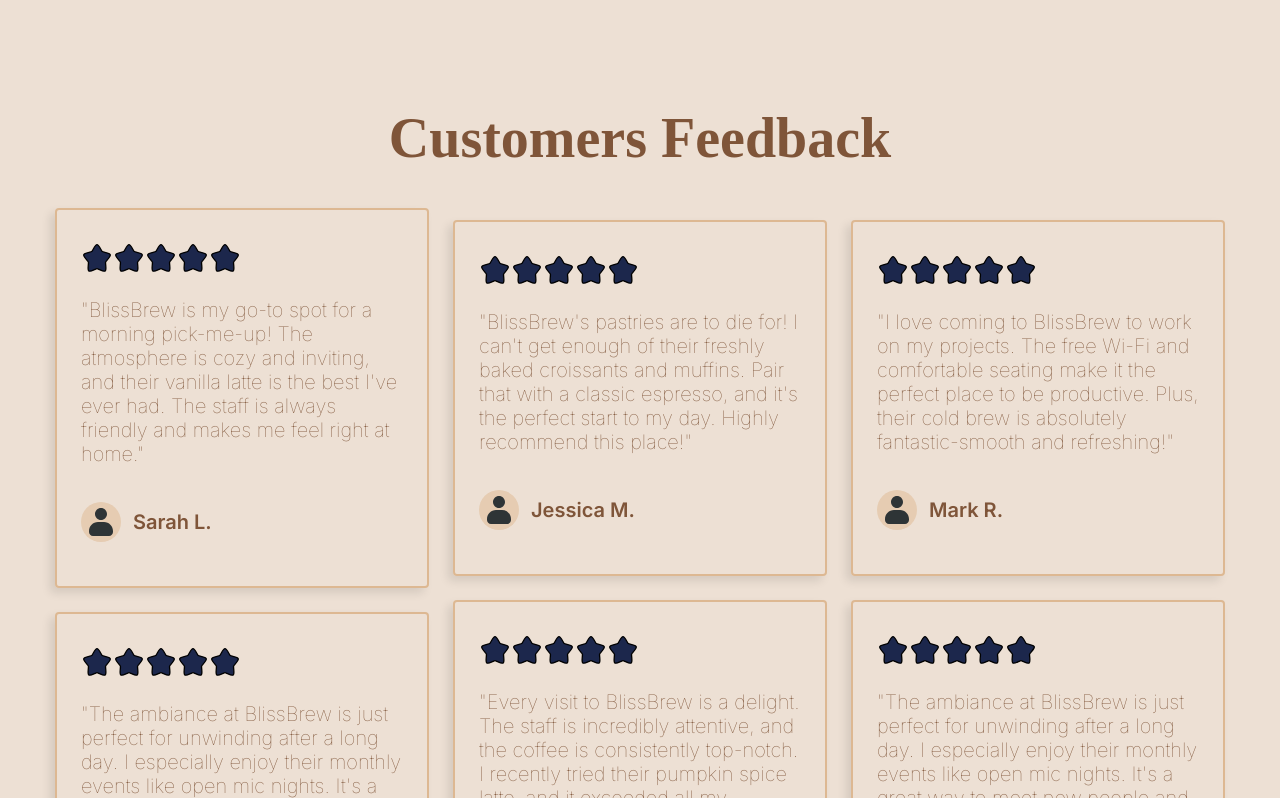
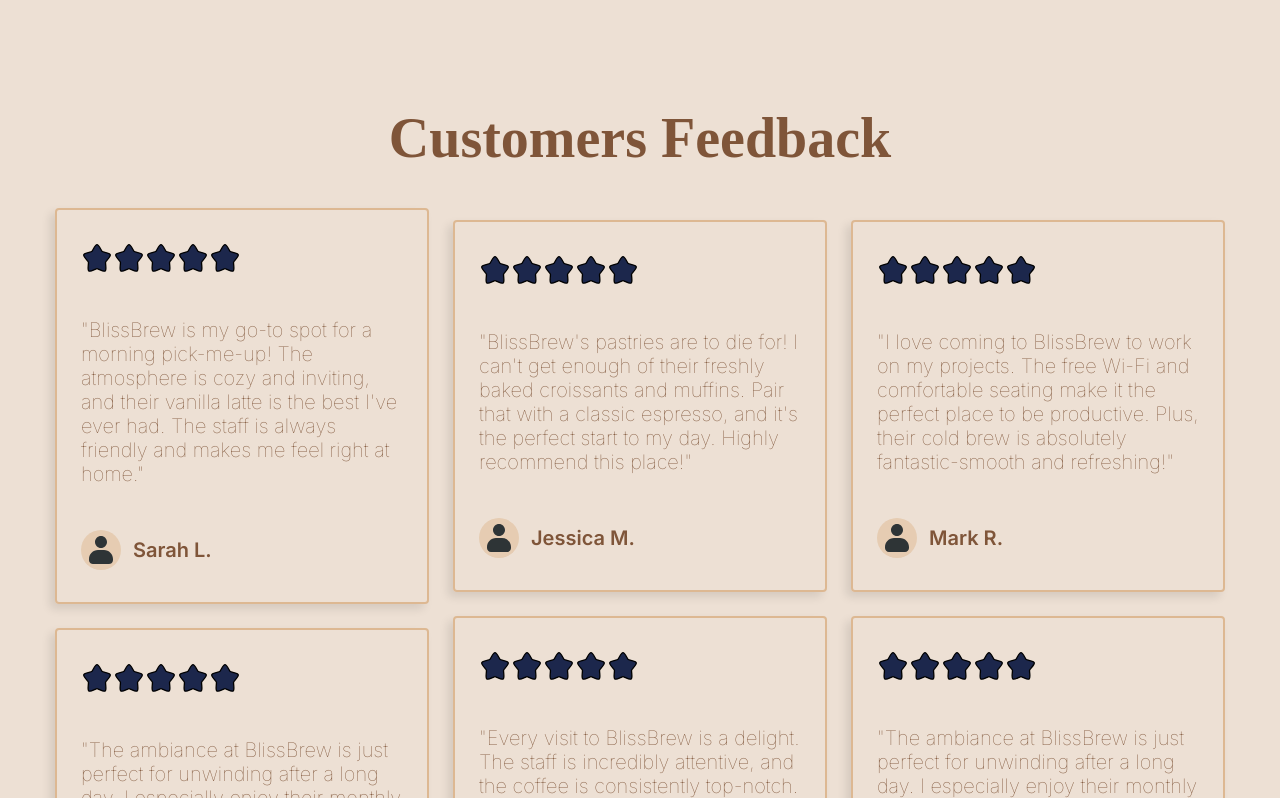
Before and after one commit to Jasmyre/blissbrew, a Next.js app: page / in a window 1280 px wide. Shown: the part 2487-3285 px from the top of the page. Built offline with nearby package versions, Linux system fonts and the light colour scheme; a web font is replaced by a local one.

Commit message:
Feat: added weight

```diff
--- a/app/layout.jsx
+++ b/app/layout.jsx
@@ -1,10 +1,12 @@
 import { SpeedInsights } from "@vercel/speed-insights/next";
-
-import { Inter } from "next/font/google";
-import Header from "@/components/header/Header";
 
 import "./globals.css";
 import './css/all.css'
+
+import Header from "@/components/header/Header";
+
+import { Inter } from "next/font/google";
+const inter = Inter({subsets: ["latin"], weight: ["300"]})
 
 export const metadata = {
 	title: "BlissBrew",
@@ -15,7 +17,7 @@
 const RootLayout = ({ children }) => {
   return (
 		<html lang="en">
-			<body id="home">
+			<body id="home" className={inter.className}>
 				<Header navigations={["about", "menu", "contact"]}/>
 				{children}
 				<SpeedInsights />
--- a/components/feedback/Feedback.jsx
+++ b/components/feedback/Feedback.jsx
@@ -1,11 +1,11 @@
-import React from 'react'
-import PropTypes from 'prop-types'
-import Image from 'next/image'
+import React from "react";
+import PropTypes from "prop-types";
+import Image from "next/image";
 
-import styles from './Feedback.module.css'
+import styles from "./Feedback.module.css";
 
 const Feedback = (props) => {
-  return (
+	return (
 		<div className={styles.feedback_wrapper}>
 			<div className={styles.star_wrapper}>
 				<Image
@@ -44,7 +44,9 @@
 					priority
 				/>
 			</div>
-			<div className={styles.text_wrapper}>"{props.testimonial}"</div>
+			<div className={styles.text_wrapper}>
+				<p>"{props.testimonial}"</p>
+			</div>
 			<div className={styles.client_info_wrapper}>
 				<div className={styles.avatar_wrapper}>
 					<Image
@@ -55,15 +57,15 @@
 						priority
 					/>
 				</div>
-				<p>{props.children}</p>
+				{props.children}
 			</div>
 		</div>
-  );
-}
+	);
+};
 
 Feedback.PropTypes = {
-    children: PropTypes.children,
-    testimonial: PropTypes.string.isRequired
-}
+	children: PropTypes.children,
+	testimonial: PropTypes.string.isRequired,
+};
 
-export default Feedback
+export default Feedback;
--- a/components/feedback/Feedback.module.css
+++ b/components/feedback/Feedback.module.css
@@ -42,7 +42,6 @@
 	@media only screen and (max-width: 900px) {
 		font-size: 20px;
 		font-weight: 300;
-
 	}
 }
 
@@ -58,8 +57,6 @@
 
 	font-size: 20px;
 	font-weight: 600;
-
-
 }
 
 .client_info_wrapper .avatar_wrapper {
```
Lines whose indentation alone changed are shown as unchanged.
